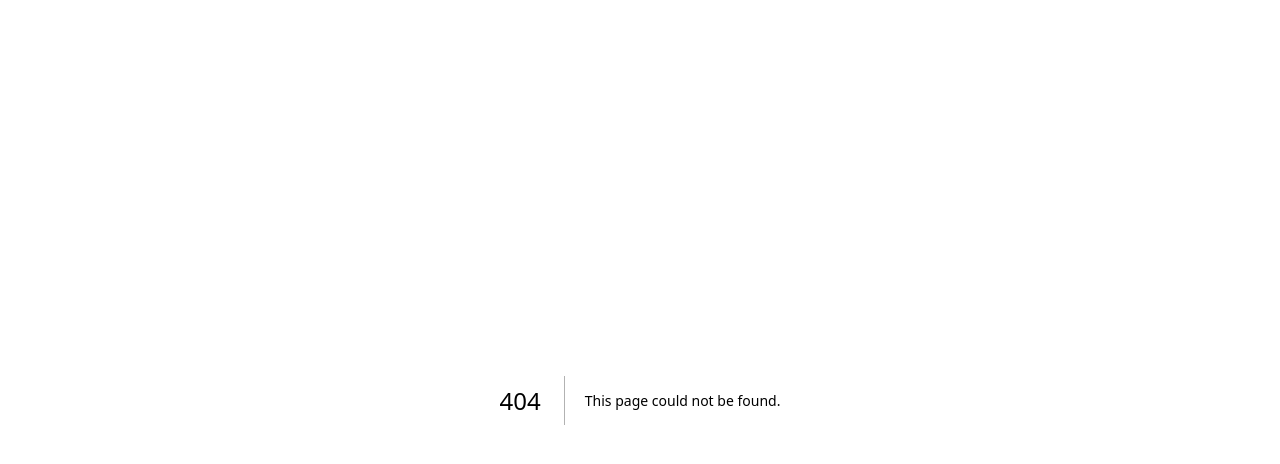
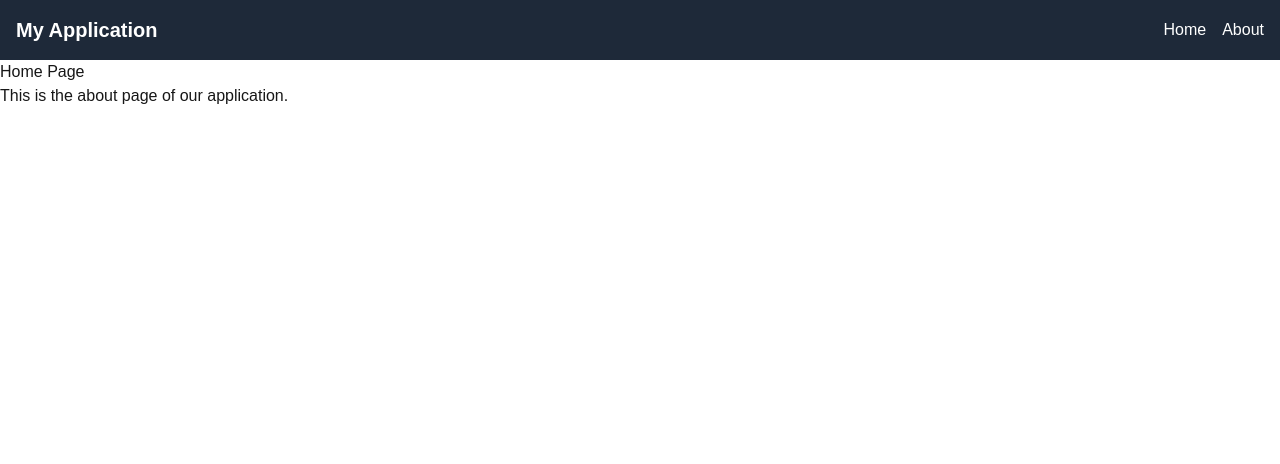
Before and after one commit to DevBuike/alx-project-0x02-setup, a Next.js app in the folder alx-project-0x02/: page /home in a window 1280 px wide. Before the commit this address had no page. Shown: the top 464 px of the page. Built offline with nearby package versions, Linux system fonts and the light colour scheme.

Commit message:
adding and linking home and about pages

```diff
--- a/alx-project-0x02/components/layout/Header.tsx
+++ b/alx-project-0x02/components/layout/Header.tsx
@@ -1,3 +1,6 @@
+import Link from 'next/link';
+import React from 'react';
+
 function Header() {
   return (
     <header className="bg-gray-800 text-white p-4">
@@ -5,9 +8,8 @@ function Header() {
         <h1 className="text-xl font-bold">My Application</h1>
         <nav>
           <ul className="flex space-x-4">
-            <li><a href="/" className="hover:underline">Home</a></li>
-            <li><a href="/about" className="hover:underline">About</a></li>
-            <li><a href="/contact" className="hover:underline">Contact</a></li>
+            <li><Link href="/home" className="hover:underline">Home</Link></li>
+            <li><Link href="/about" className="hover:underline">About</Link></li>
           </ul>
         </nav>
       </div>
--- /dev/null
+++ b/alx-project-0x02/pages/about.tsx
@@ -0,0 +1,14 @@
+import Header from '@/components/layout/Header';
+
+function About() {
+  return (
+    <>
+      <Header />
+      <div>
+        <h1>About Page</h1>
+        <p>This is the about page of our application.</p>
+      </div>
+    </>
+  );
+}
+export default About;
--- /dev/null
+++ b/alx-project-0x02/pages/home.tsx
@@ -0,0 +1,14 @@
+import Header from '@/components/layout/Header';
+
+function Home() {
+  return (
+    <>
+      <Header />
+      <div>
+        <h1>Home Page</h1>
+        <p>This is the about page of our application.</p>
+      </div>
+    </>
+  );
+}
+export default Home;
--- a/alx-project-0x02/pages/index.tsx
+++ b/alx-project-0x02/pages/index.tsx
@@ -1,5 +1,6 @@
 import Image from "next/image";
 import { Geist, Geist_Mono } from "next/font/google";
+import Header from '@/components/layout/Header';
 
 const geistSans = Geist({
   variable: "--font-geist-sans",
@@ -13,12 +14,16 @@ const geistMono = Geist_Mono({
 
 export default function Home() {
   return (
-    <div
+    <>
+     <Header />
+      <div
       className={`${geistSans.className} ${geistMono.className} grid grid-rows-[20px_1fr_20px] items-center justify-items-center min-h-screen p-8 pb-20 gap-16 sm:p-20 font-[family-name:var(--font-geist-sans)]`}
     >
-      <main className="flex flex-col gap-[32px] row-start-2 items-center sm:items-start">
-       <h1 className="text-4xl font-bold text-center sm:text-left" > Welcome to My Application</h1>
-      </main>
-    </div>
+        <main className="flex flex-col gap-[32px] row-start-2 items-center sm:items-start">
+        <h1 className="text-4xl font-bold text-center sm:text-left" > Welcome to My Application</h1>
+        </main>
+      </div>
+
+    </>
   );
 }
```
